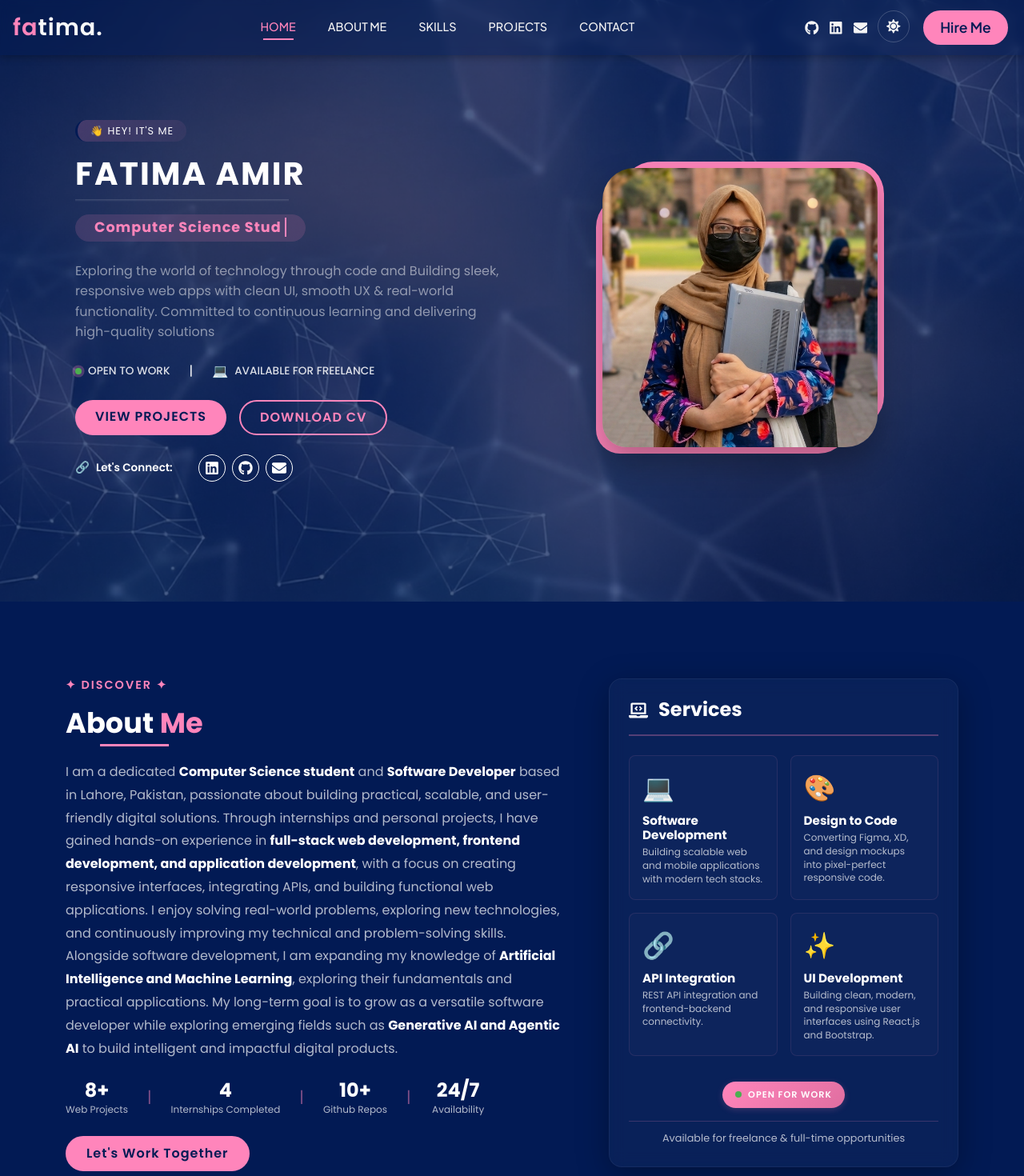
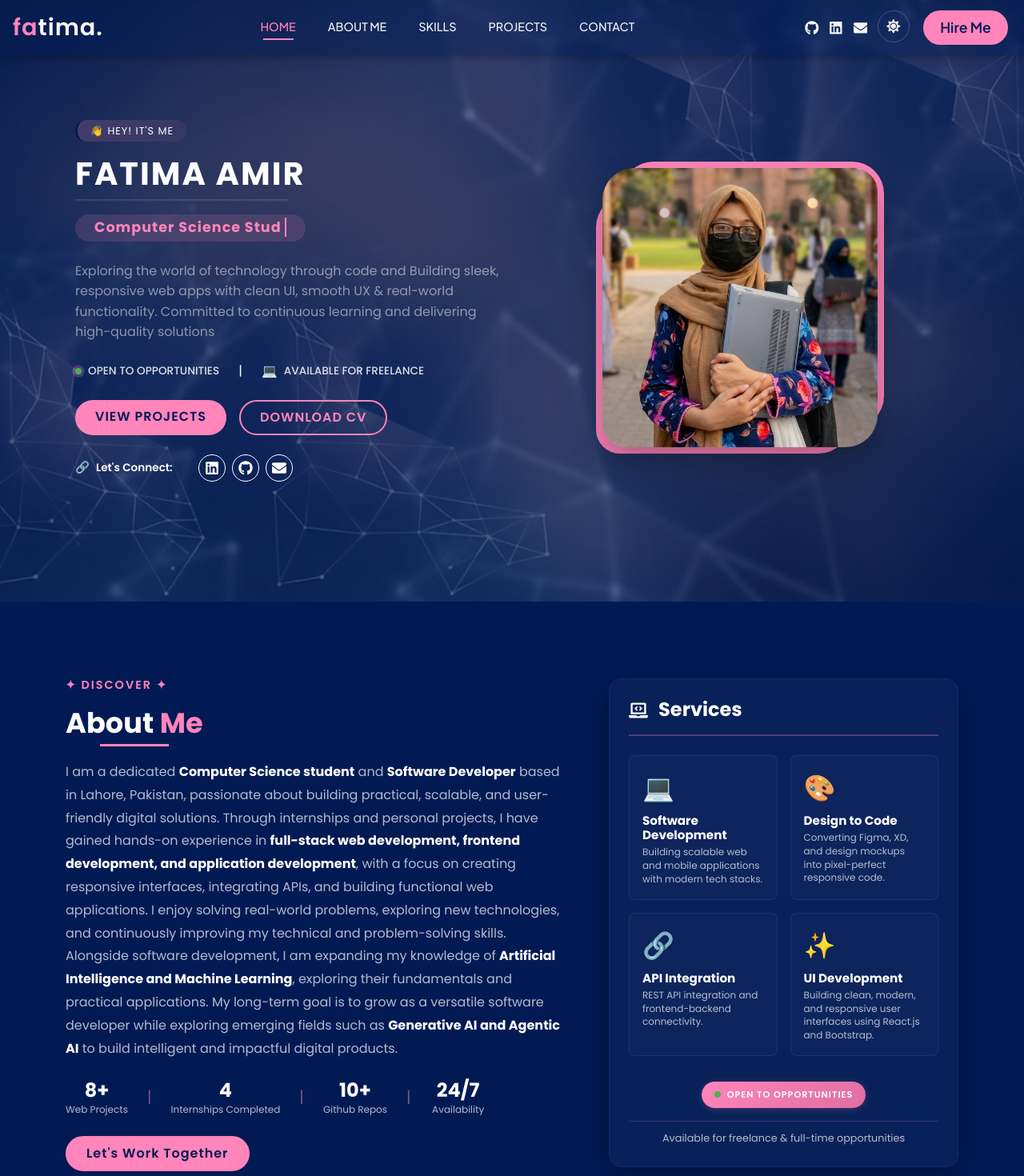
Before and after one commit to fatimahamir/fatima-portfolio, a React (Vite) app: page / in a window 1280 px wide. Shown: the top 1470 px of the page at 80% size. Built offline with nearby package versions, Linux system fonts and the light colour scheme.

Commit message:
Add Vercel Analytics

```diff
--- a/package.json
+++ b/package.json
@@ -11,6 +11,7 @@
   },
   "dependencies": {
     "@fortawesome/fontawesome-free": "^7.2.0",
+    "@vercel/analytics": "^2.0.1",
     "bootstrap": "^5.3.8",
     "react": "^19.2.5",
     "react-bootstrap": "^2.10.10",
--- a/src/App.jsx
+++ b/src/App.jsx
@@ -1,5 +1,8 @@
+
 import React from 'react';
 import { BrowserRouter as Router } from 'react-router-dom';
+import { Analytics } from '@vercel/analytics/react';
+
 import Navbar from './components/Navbar';
 import './App.css';
 import Hero from './sections/Hero';
@@ -13,18 +16,18 @@ import Footer from './components/Footer';
 function App() {
   return (
     <Router>
-
-
       <div className="full-screen-bg">
         <Navbar />
-          <Hero/>
+        <Hero />
       </div>
-      <AboutMe/>
-      <Skills/>
-       <Projects/>
-       <Contact/>
-       <Footer/>
 
+      <AboutMe />
+      <Skills />
+      <Projects />
+      <Contact />
+      <Footer />
+
+      <Analytics />
     </Router>
   );
 }
--- a/src/sections/About.jsx
+++ b/src/sections/About.jsx
@@ -214,7 +214,7 @@ const AboutMe = () => {
                     borderRadius: "50%",
                     display: "inline-block"
                   }}></span>
-                  <span className="fw-semibold position-relative" style={{ color: "#ffffff", fontSize: "0.7rem", letterSpacing: "1px" }}>OPEN FOR WORK</span>
+                  <span className="fw-semibold position-relative" style={{ color: "#ffffff", fontSize: "0.7rem", letterSpacing: "1px" }}>OPEN TO OPPORTUNITIES</span>
                 </div>
               </div>
 
--- a/src/sections/Hero.jsx
+++ b/src/sections/Hero.jsx
@@ -142,7 +142,7 @@ const Hero = () => {
                   display: "inline-block",
                   animation: "pulse 2s infinite",
                 }}></span>
-                <span style={{ color: "rgba(255,255,255,0.85)", fontSize: "0.85rem", fontWeight: "500" }}>OPEN TO WORK</span>
+                <span style={{ color: "rgba(255,255,255,0.85)", fontSize: "0.85rem", fontWeight: "500" }}>OPEN TO OPPORTUNITIES</span>
               </div>
 
               {/* Divider */}
--- a/src/sections/Projects.jsx
+++ b/src/sections/Projects.jsx
@@ -4,7 +4,6 @@ import hospital from '../assets/hospital1.png';
 import school from '../assets/school.png';
 import airport from '../assets/airport.png';
 import taskify from '../assets/taskify.png';
-import counter from '../assets/counter.png';
 import stock from '../assets/stock2.png';
 import hiree from '../assets/hiree.png';
 import smartmarket from '../assets/smartmarket.png';
```
Also changed, not shown: 1 other file (tests, documents, lock files or other folders).
